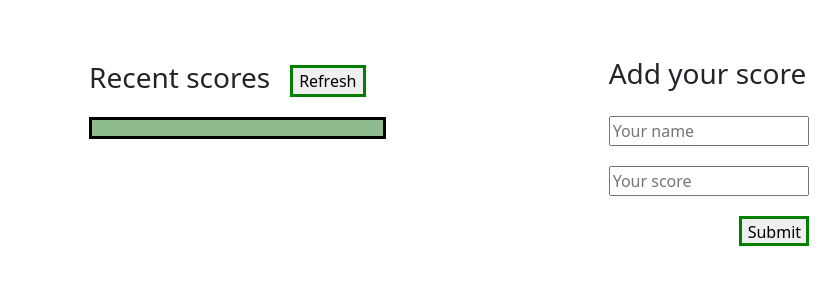
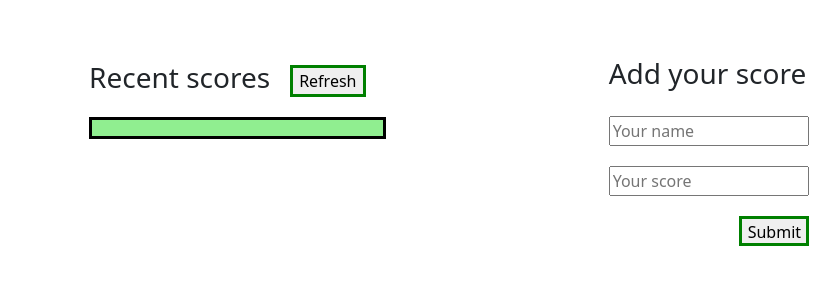
Before and after one commit to mahbubul14/leaderboard, a website built with webpack: page src/index.html in a window 1280 px wide. Shown: the part 113-398 px from the top of the page, without its empty margins (53-893 px from the left). Built offline with nearby package versions, Linux system fonts and the light colour scheme; no server answers.

Commit message:
Update styling for table

```diff
--- a/src/style.css
+++ b/src/style.css
@@ -2,10 +2,11 @@ main {
   display: flex;
 }
 
-h1{
+h1 {
   margin-top: 40px;
   margin-bottom: 70px;
 }
+
 .first {
   margin-left: 60px;
 }
@@ -49,5 +50,5 @@ h1{
 .table {
   border: 3px  solid black;
   padding: 8px;
-  background-color: darkseagreen;
+  background-color: lightgreen;
 }
```
Also changed, not shown: dist/index.html, dist/main.js.
